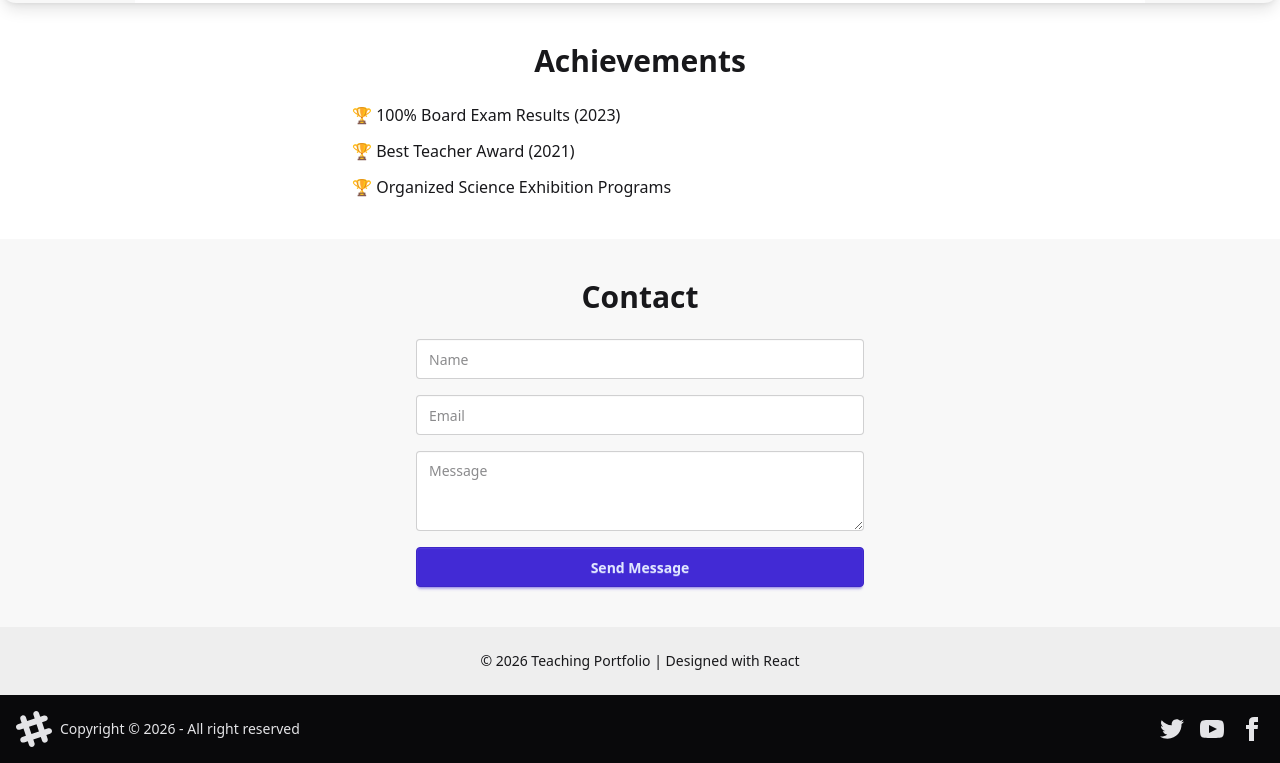
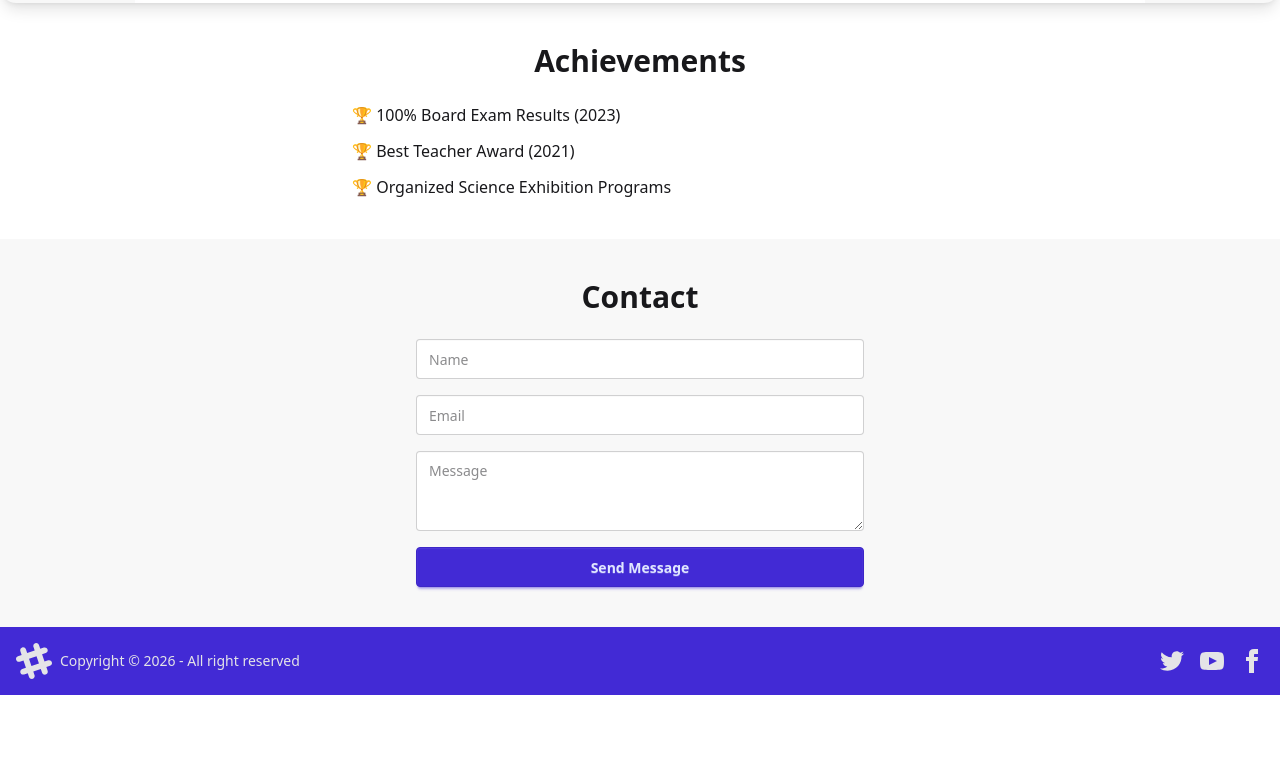
Before and after one commit to learningSJR/reemajohn, a React (Vite) app: page / in a window 1280 px wide. Shown: the part 4033-4796 px from the top of the page. After the commit the page ends 4728 px from the top, so only its background shows below. Built offline with nearby package versions, Linux system fonts and the light colour scheme.

Commit message:
updated files throwing error on netlify

```diff
--- a/src/App.jsx
+++ b/src/App.jsx
@@ -4,9 +4,11 @@ import { createBrowserRouter, RouterProvider } from "react-router-dom";
 import Layout from "./components/Layout";
 import Home from "./pages/Home";
 import AboutMe from "./pages/AboutMe";
-import Notfound from "./pages/NotFound";
+import Notfound from "./pages/NotFound.jsx";
 import About from "./pages/About";
 import Experience from "./pages/Experience";
+import Qualifications from "./pages/Qualifications.jsx";
+import Availability from "./pages/Availability.jsx";
 
 const routes = createBrowserRouter([
   {
@@ -16,6 +18,8 @@ const routes = createBrowserRouter([
       { index: true, element: <Home /> },
       { path: "about", element: <About /> },
       { path: "experience", element: <Experience /> },
+      { path: "education", element: <Qualifications /> },
+      { path: "availability", element: <Availability /> },
       { path: "*", element: <Notfound /> },
     ],
   },
--- a/src/components/Footer.jsx
+++ b/src/components/Footer.jsx
@@ -2,7 +2,7 @@ import React from "react";
 
 function Footer() {
   return (
-    <footer className="footer sm:footer-horizontal bg-neutral text-neutral-content items-center p-4">
+    <footer className="footer sm:footer-horizontal bg-primary text-neutral-content items-center p-4">
       <aside className="grid-flow-col items-center">
         <svg
           width="36"
--- /dev/null
+++ b/src/pages/Availability.jsx
@@ -0,0 +1,11 @@
+import React from "react";
+
+function Availability() {
+  return (
+    <div className="flex flex-col justify-center items-center h-full">
+      <h1 className="badge badge-primary p-4">Immediate Joiner</h1>
+    </div>
+  );
+}
+
+export default Availability;
--- a/src/pages/Footer.jsx
+++ b/src/pages/Footer.jsx
@@ -2,7 +2,7 @@ import React from "react";
 
 function Footer() {
   return (
-    <footer className="footer footer-center p-6 bg-base-300">
+    <footer className="footer footer-center p-6 bg-primary">
       <p>© 2026 Teaching Portfolio | Designed with React</p>
     </footer>
   );
--- a/src/pages/Home.jsx
+++ b/src/pages/Home.jsx
@@ -37,7 +37,7 @@ function Home() {
       <Certification />
       <Achievements />
       <Contact />
-      <Footer />
+      {/* <Footer /> */}
     </>
   );
 }
```
